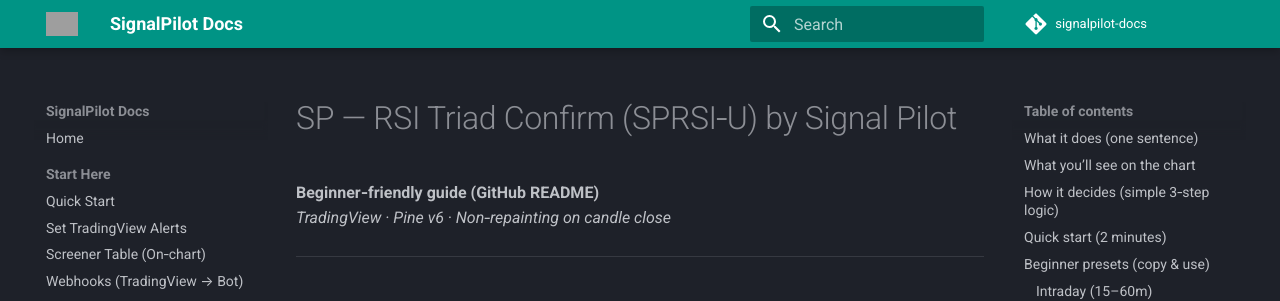
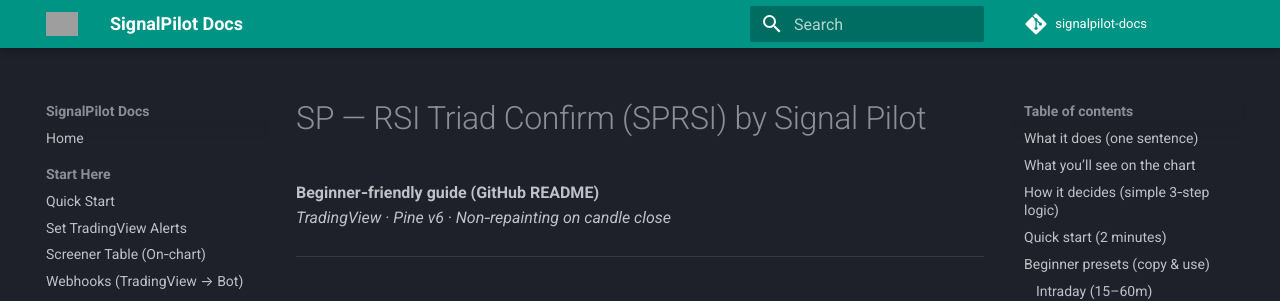
Before and after one commit to Signalpilot/signalpilot-docs, an MkDocs documentation site: the page built from docs/sp-srsi-plus.md, in a window 1280 px wide and 900 px high. Shown: the top 301 px of the window. Built offline with MkDocs 1.6.1 and Material for MkDocs 9.7.7, drawn with Linux system fonts in a browser that asks for light colours; comment, search, counter and statistics services are not loaded; grey boxes are pictures that could not be loaded.

```diff
--- a/docs/sp-srsi-plus.md
+++ b/docs/sp-srsi-plus.md
@@ -1,4 +1,4 @@
-# SP — RSI Triad Confirm (SPRSI‑U) by Signal Pilot
+# SP — RSI Triad Confirm (SPRSI) by Signal Pilot
 **Beginner‑friendly guide (GitHub README)**
 *TradingView · Pine v6 · Non‑repainting on candle close*
 
```
